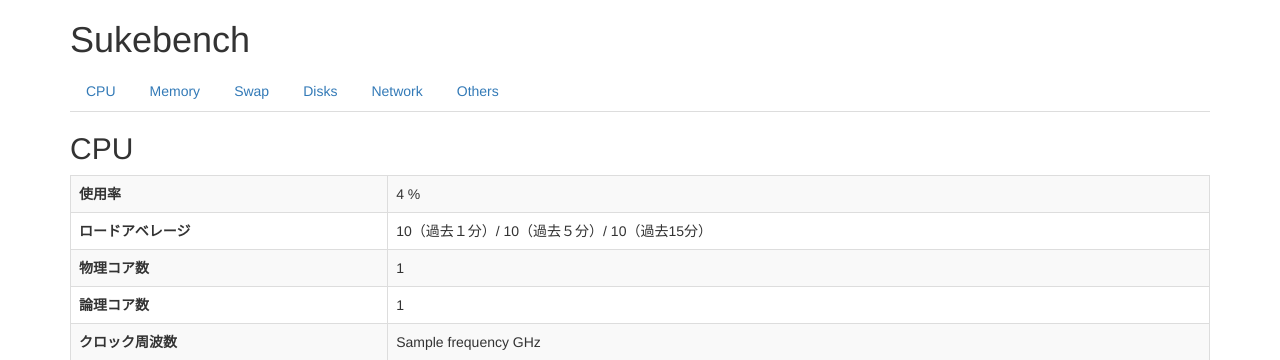
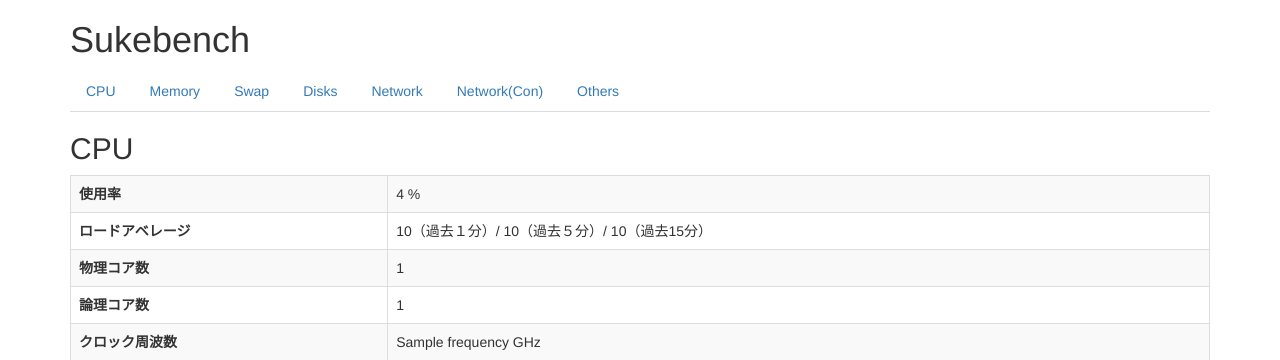
Before and after one commit to uyupun-archive/sukebench, a Flask app: template templates/index.html in a window 1280 px wide. Shown: the top 360 px of the page. Run offline with Flask 2, Linux system fonts and the light colour scheme; the template is opened without the code that fills it: most values are stand-ins (such as "Sample title", 1, 10 or a date in 2020); some libraries are stand-ins or nearby versions.

Commit message:
Modify network info

```diff
--- a/templates/index.html
+++ b/templates/index.html
@@ -21,6 +21,9 @@
         </li>
         <li class="nav-item">
             <a href="#network" class="nav-link" data-toggle="tab">Network</a>
+        </li>
+        <li class="nav-item">
+            <a href="#network-con" class="nav-link" data-toggle="tab">Network(Con)</a>
         </li>
         <li class="nav-item">
             <a href="#others" class="nav-link" data-toggle="tab">Others</a>
@@ -218,9 +221,10 @@
                         </ul>
                     </td>
                 </tr>
-                <tr>
-                    <th>コネクション</th>
-                    <td>
+            </table>
+        </div>
+        <div id="network-con" class="tab-pane">
+            <h2>Network connections</h2>
             {% for connection in network_info.connections %}
             <table class="table table-bordered table-striped">
                 <tr>
@@ -253,9 +257,6 @@
                 </tr>
             </table>
             {% endfor %}
-                    </td>
-                </tr>
-            </table>
         </div>
         <div id="others" class="tab-pane">
             <h2>Others</h2>
```
Lines whose indentation alone changed are shown as unchanged.
